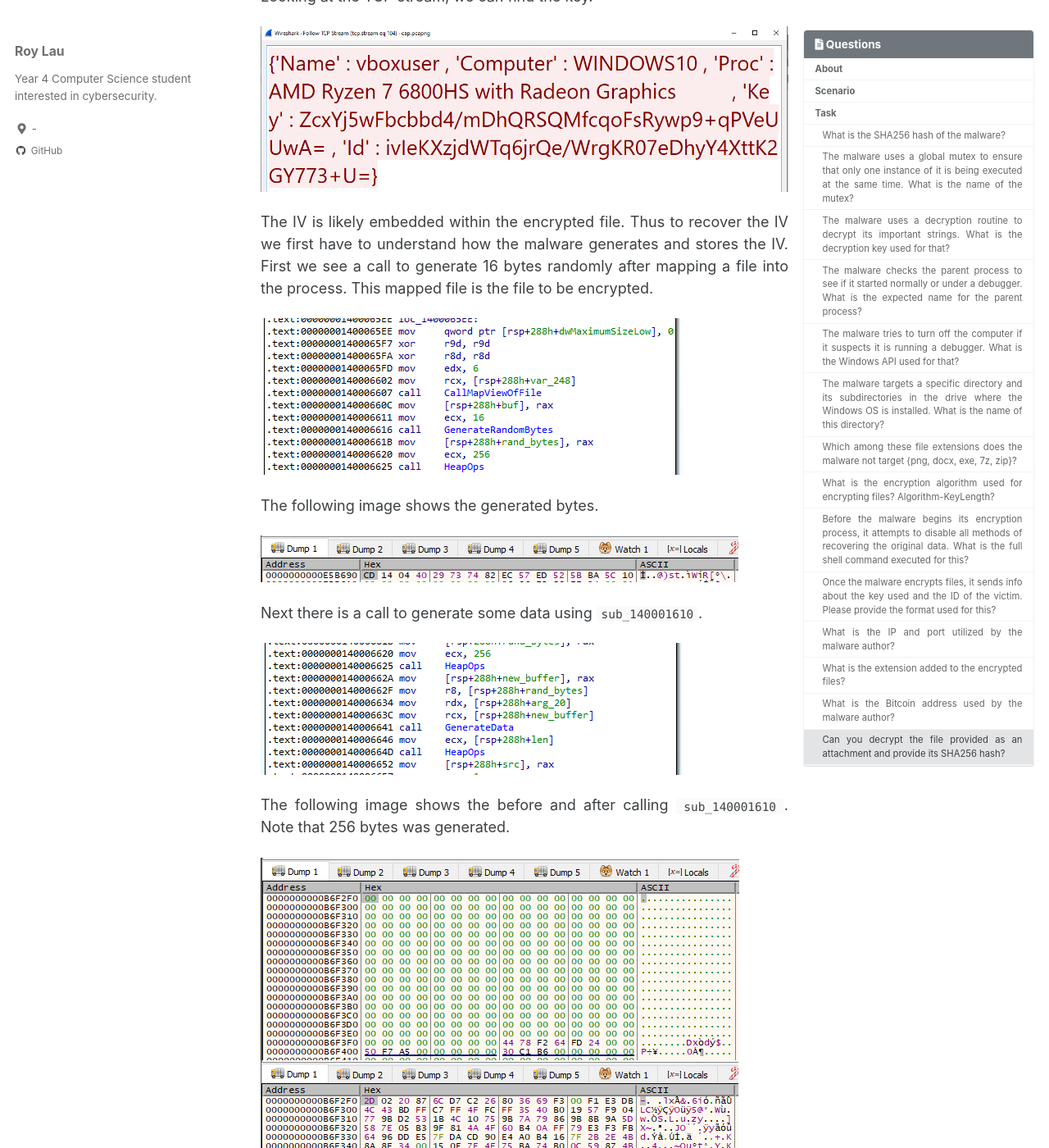
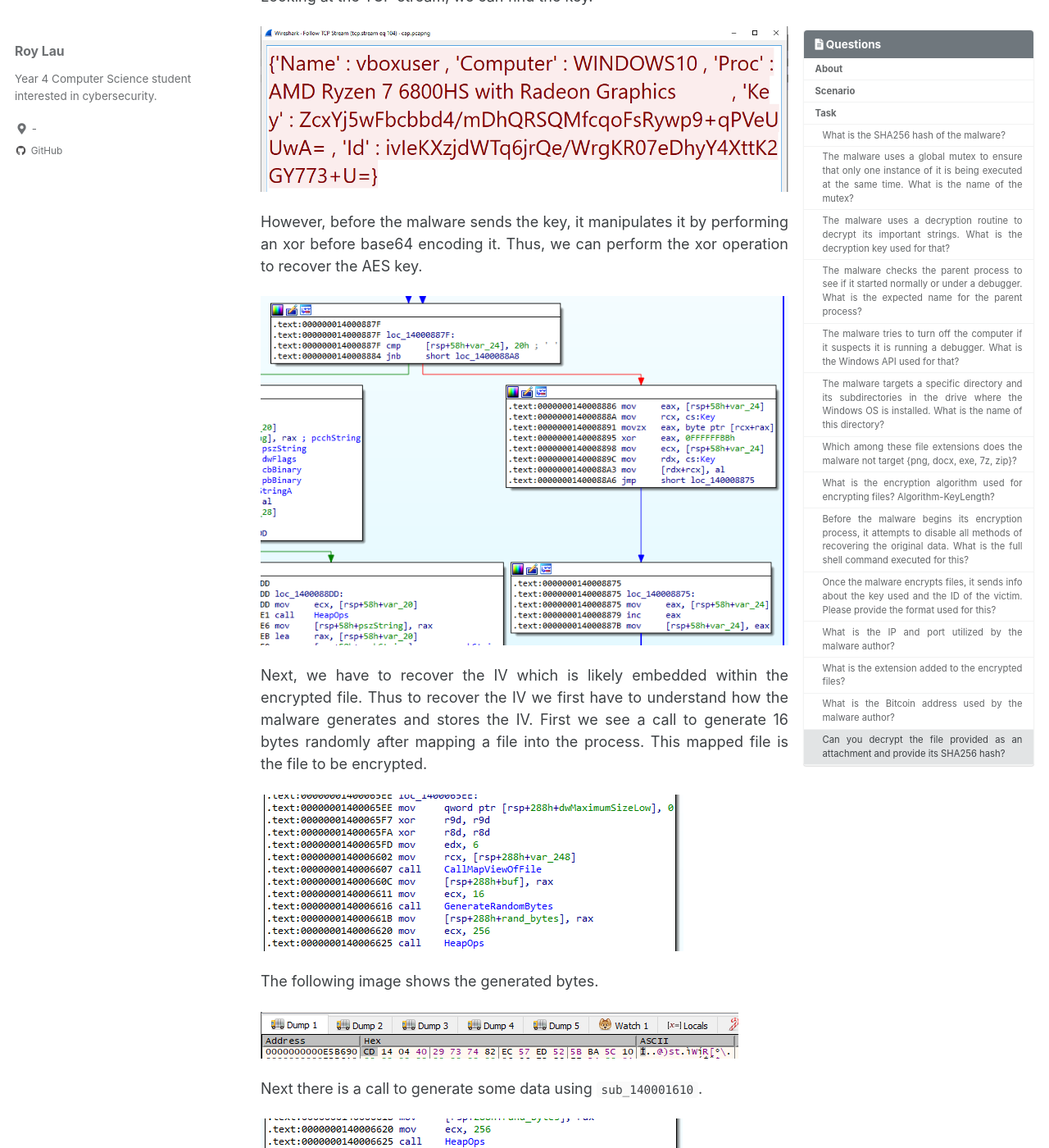
Before and after one commit to roylau98/roylau98.github.io, a Jekyll site: the page built from _writeups/sherlockLovely.md, in a window 1280 px wide and 1400 px high, scrolled down 15532 px. Shown: the whole window at 82% size. Built offline with Jekyll 4.4.1, drawn with Linux system fonts in a browser that asks for light colours; cached includes are drawn as plain includes; some of the changed text lies outside the part shown.

Commit message:
minor updates

````diff
--- a/_writeups/sherlockLovely.md
+++ b/_writeups/sherlockLovely.md
@@ -259,7 +259,11 @@ We can set a Wireshark filter `tcp.dstport == 8000` to find the packet sent. Loo
 
 ![Untitled](/assets/images/htbsherlock/lovely/key.png)
 
-The IV is likely embedded within the encrypted file. Thus to recover the IV we first have to understand how the malware generates and stores the IV. First we see a call to generate 16 bytes randomly after mapping a file into the process. This mapped file is the file to be encrypted.
+However, before the malware sends the key, it manipulates it by performing an xor before base64 encoding it. Thus, we can perform the xor operation to recover the AES key.
+
+![Untitled](/assets/images/htbsherlock/lovely/computekey.png)
+
+Next, we have to recover the IV which is likely embedded within the encrypted file. Thus to recover the IV we first have to understand how the malware generates and stores the IV. First we see a call to generate 16 bytes randomly after mapping a file into the process. This mapped file is the file to be encrypted.
 
 ![Untitled](/assets/images/htbsherlock/lovely/genrand.png)
 
@@ -291,10 +295,8 @@ Finally the malware unmaps the file from the process, writing the encrypted cont
 ![Untitled](/assets/images/htbsherlock/lovely/unmapview.png)
 ![Untitled](/assets/images/htbsherlock/lovely/flushing.png)
 
-Thus we now have the knowledge to create the decryption script.
+Thus we now have the knowledge to decrypt the contents of `Attachement.txt.naso`. The null bytes seen at the end has to be removed before computing the hash.
 
-```python
+![Untitled](/assets/images/htbsherlock/lovely/decrypted.png)
 
-```
-
-**Answer**:
+**Answer**: e9348cfdb3dcb8f6ab4b6c439750d8a28e65bb8cd71a22472fd01b783e98a126
````
Also changed, not shown: assets/images/htbsherlock/lovely/computekey.png (added), assets/images/htbsherlock/lovely/decrypted.png (added).
